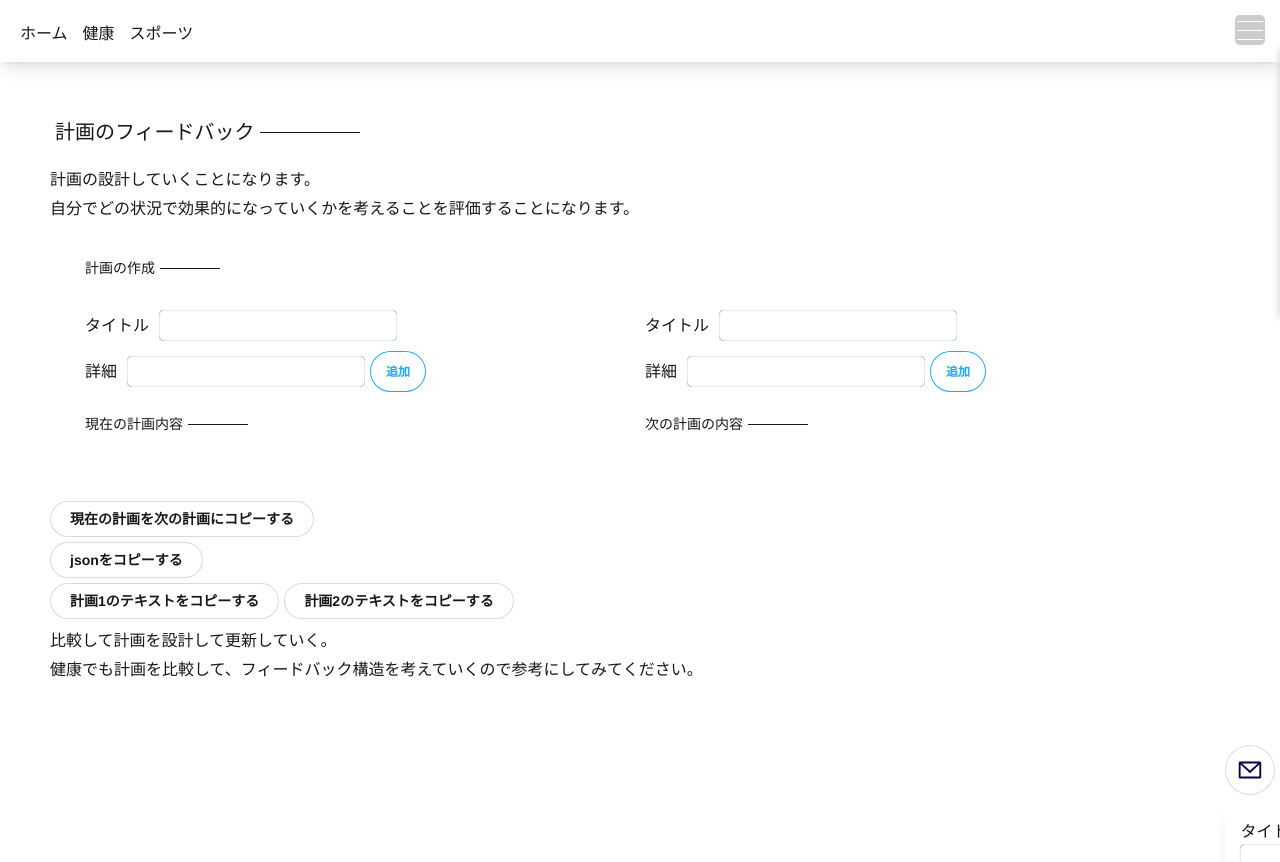
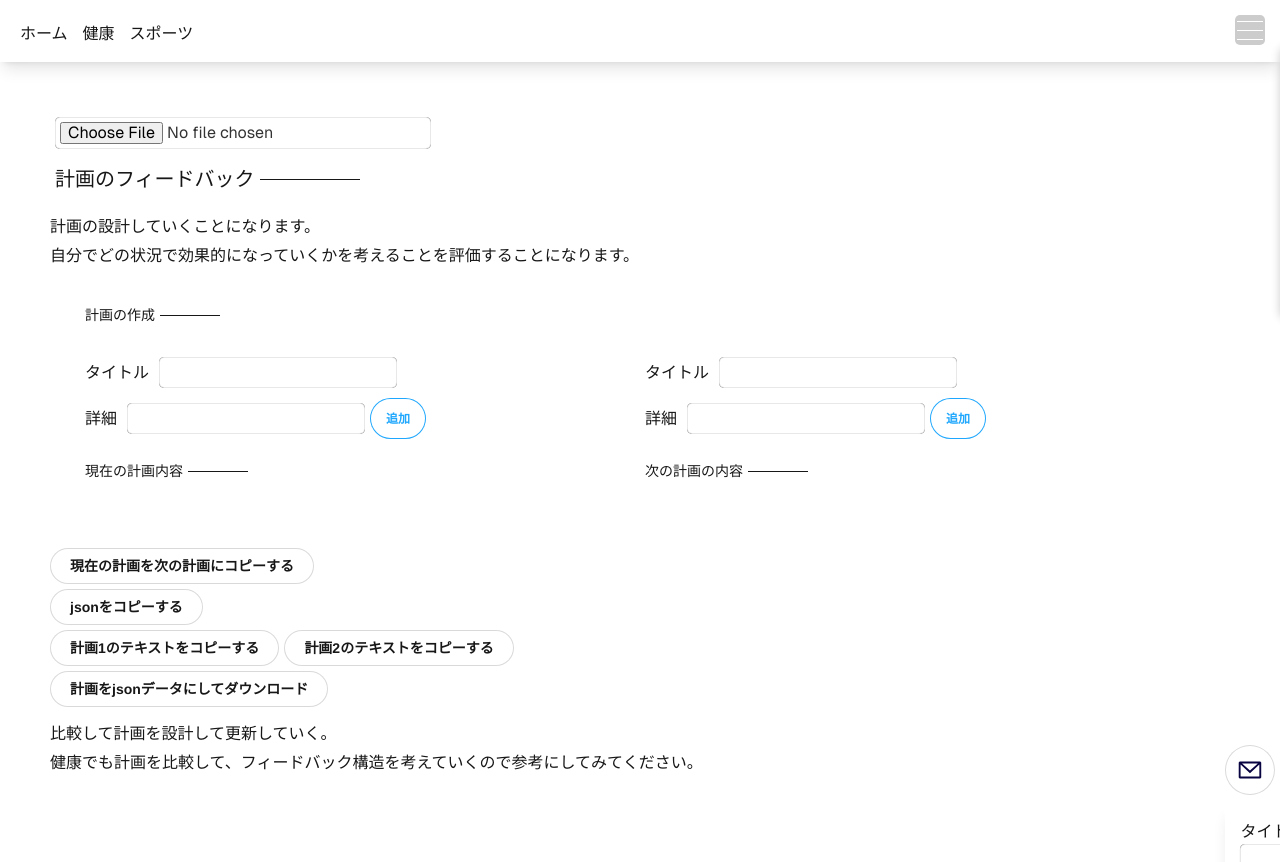
Before and after one commit to mindface/jsonpusher, a Next.js app: page /planFeedback in a window 1280 px wide. Built offline with nearby package versions, Linux system fonts and the light colour scheme.

Commit message:
settings json file output

```diff
--- a/src/components/CNextPlanItem.tsx
+++ b/src/components/CNextPlanItem.tsx
@@ -26,7 +26,7 @@ export default function CNextPlanItem(props: Props) {
 				/>
 			</div>
 			<div className={["next-plan-item__edit-wrap","relative",itemView ? styles.open : ""].join(" ")}>
-				<div className={`${styles["next-plan-item__edit"]} absolute p-2 top-0 left-0 w-[380px] bg-white shadow-lg rounded-lg`}>
+				<div className={`${styles["next-plan-item__edit"]} absolute p-2 top-0 right-0 w-[380px] bg-white shadow-lg rounded-lg`}>
 					<CNextPlanEdit type="edit" item={item} />
 				</div>
 			</div>
--- a/src/components/CPlanItem.tsx
+++ b/src/components/CPlanItem.tsx
@@ -26,7 +26,7 @@ export default function CPlanItem(props: Props) {
 				/>
 			</div>
 			<div className={["plan-item__edit-wrap","relative",itemView ? styles.open : ""].join(" ")}>
-				<div className={`${styles["plan-item__edit"]} absolute p-2 top-0 left-0 w-[380px] bg-white shadow-lg rounded-lg`}>
+				<div className={`${styles["plan-item__edit"]} absolute p-2 top-0 right-0 w-[380px] bg-white shadow-lg rounded-lg`}>
 					<CPlanEdit type="edit" item={item} />
 				</div>
 			</div>
--- a/src/components/SectionGrowthQuantification.tsx
+++ b/src/components/SectionGrowthQuantification.tsx
@@ -40,7 +40,7 @@ export default function SectionGrowthQuantification() {
 			<div className="flex">
 				<div className="w-[460px] sm:w-[580px] p-2">
 					<Title3h title="次の計画" size="small" />
-					{nextPlans.map((plan) => <p key={`plan${plan.connectId}`} className="pb-2">{plan.title}</p>)}
+					{nextPlans.map((plan) => <p key={`growthNextPlans${plan.connectId}`} className="pb-2">{plan.title}</p>)}
 				</div>
 				<div className="p-2">
 					<Textarea
--- a/src/components/SectionPlanFeedback.tsx
+++ b/src/components/SectionPlanFeedback.tsx
@@ -1,6 +1,7 @@
 "use client"
 import { Title3h } from "../stories/title3h/Title3h";
 import { Button } from "../stories/Button/Button";
+import { Input } from "../stories/Input/Input";
 
 import CPlanEdit from "../components/CPlanEdit";
 import CNextPlanEdit from "../components/CNextPlanEdit";
@@ -13,11 +14,49 @@ import { useStoreNextPlan } from "../store/planNext";
 import type { Plan } from "../type/plan";
 
 export default function SectionPlanFeedback() {
-	const { plans } = useStorePlan();
-	const { nextPlans, copyPlans } = useStoreNextPlan();
+	const { plans, setPlans } = useStorePlan();
+	const { nextPlans, copyPlans, setNextPlans } = useStoreNextPlan();
 
 	const copyAciton = () => {
 		copyPlans(plans);
+	}
+
+	const downloadJson = () => {
+		const fileName = "data.json";
+		const json = JSON.stringify({"plans":plans, "nextPlans":nextPlans});
+		const blob = new Blob([json], { type: 'application/json' });
+		const url = URL.createObjectURL(blob);
+
+		const a = document.createElement("a");
+		a.href = url;
+		a.download = fileName;
+		document.body.appendChild(a);
+		a.click();
+
+		document.body.removeChild(a);
+		URL.revokeObjectURL(url);
+	}
+
+	const setFileAction = (value: FileList) => {
+		const file = value[0];
+		if(file) {
+			const reader = new FileReader();
+			reader.onload = (e) => {
+				try {
+					const jsonData = JSON.parse(e.target?.result as string);
+					console.log(jsonData);
+					if(jsonData.plans) {
+						setPlans(jsonData.plans);
+					}
+					if(jsonData.nextPlans) {
+						setNextPlans(jsonData.nextPlans);
+					}
+				} catch (error) {
+					console.error("ファイルの内容が不正です。JSON形式のファイルを選択してください。");
+				}
+			}
+			reader.readAsText(file);
+		}
 	}
 
 	const copyJsonAciton = () => {
@@ -71,6 +110,9 @@ export default function SectionPlanFeedback() {
 
 	return (
 		<section className="section-skill-comparison">
+			<div className="pb-2">
+				<Input type="file" value="" onChange={(value) => { setFileAction(value as FileList) }} />
+			</div>
 			<Title3h title="計画のフィードバック" size="large" />
 			<div className="details">
 				<p className="text pb-2">計画の設計していくことになります。</p>
@@ -93,12 +135,17 @@ export default function SectionPlanFeedback() {
 				<div className="action-btns pb-4">
 					<p className="pb-2"><Button label="現在の計画を次の計画にコピーする" onClick={() => { copyAciton(); }} /></p>
 					<p className="pb-2"><Button label="jsonをコピーする" onClick={() => { copyJsonAciton(); }} /></p>
-					<div className="flex">
+					<div className="flex pb-2">
 						<p className="pr-2">
 							<Button label="計画1のテキストをコピーする" onClick={() => { copyTextAciton("1"); }} />
 						</p>
-						<Button label="計画2のテキストをコピーする" onClick={() => { copyTextAciton("2"); }} />
+						<p className="pr-2">
+							<Button label="計画2のテキストをコピーする" onClick={() => { copyTextAciton("2"); }} />
+						</p>
 					</div>
+					<p className="pb-2">
+						<Button label="計画をjsonデータにしてダウンロード" onClick={() => { downloadJson(); }} />
+					</p>
 				</div>
 				<p className="text pb-2">比較して計画を設計して更新していく。</p>
 				<p className="text pb-2">健康でも計画を比較して、フィードバック構造を考えていくので参考にしてみてください。</p>
--- a/src/components/SentEmailInfo.tsx
+++ b/src/components/SentEmailInfo.tsx
@@ -65,7 +65,7 @@ export default function SentEmailInfo() {
 								value={sendTitle}
 								label="タイトル"
 								className="auto"
-								onChange={(value) => { sendTitleSet(value) }}
+								onChange={(value) => { sendTitleSet(value as string) }}
 								max={1000}
 							/>
 						</div>
@@ -75,7 +75,7 @@ export default function SentEmailInfo() {
 								value={sendName}
 								label="ネーム"
 								className="auto"
-								onChange={(value) => { sendNameSet(value) }}
+								onChange={(value) => { sendNameSet(value as string) }}
 								max={1000}
 							/>
 						</div>
@@ -85,7 +85,7 @@ export default function SentEmailInfo() {
 								value={sendEmail}
 								label="メールアドレス"
 								className="auto"
-								onChange={(value) => { sendEmailSet(value) }}
+								onChange={(value) => { sendEmailSet(value as string) }}
 								max={1000}
 							/>
 						</div>
--- a/src/store/plan.ts
+++ b/src/store/plan.ts
@@ -6,6 +6,7 @@ interface StorePlan {
   isLoading: boolean,
 
   getPlans: () => void;
+  setPlans: (plans: Plan[]) => void;
   addPlan: (title:string,details: string) => void | { saveResult: string };
   updatePlan: (plan: Plan) => void | { saveResult: string };
   deletePlan: (planId: string) => void;
@@ -16,6 +17,11 @@ export const useStorePlan = create<StorePlan>((set, get) => ({
   plans: [],
   isLoading: false,
   getPlans: () => {},
+  setPlans: (plans) => {
+    set({
+      plans: plans,
+    });
+  },
   addPlan: (title:string,details: string) => {
     const plans = get().plans;
     const addPlan = {
--- a/src/store/planNext.ts
+++ b/src/store/planNext.ts
@@ -6,6 +6,7 @@ interface StorePlanNext {
   isLoading: boolean,
 
   getNextPlans: () => void;
+  setNextPlans: (plans: Plan[]) => void;
   addNextPlan: (title:string,details: string) => void | { saveResult: string };
   updateNextPlan: (plan: Plan) => void | { saveResult: string };
   deleteNextPlan: (planId: string) => void;
@@ -17,6 +18,11 @@ export const useStoreNextPlan = create<StorePlanNext>((set, get) => ({
   nextPlans: [],
   isLoading: false,
   getNextPlans: () => {},
+  setNextPlans: (plans) => {
+    set({
+      nextPlans: plans,
+    });
+  },
   addNextPlan: (title:string,details: string) => {
     const plans = get().nextPlans;
     const addPlan = {
@@ -31,7 +37,6 @@ export const useStoreNextPlan = create<StorePlanNext>((set, get) => ({
     });
   },
   updateNextPlan: (updatePlan: Plan) => {
-    console.log(updatePlan);
     const list = get().nextPlans.map((plan) => {
       if(plan.id === updatePlan.id) {
         return updatePlan;
--- a/src/stories/Input/Input.tsx
+++ b/src/stories/Input/Input.tsx
@@ -8,7 +8,7 @@ export interface InputProps {
 	label?: string;
 	min?: number;
 	max?: number;
-	onChange?: (value: string) => void;
+	onChange?: (value: string | FileList) => void;
 }
 
 export const Input = ({
@@ -39,7 +39,9 @@ export const Input = ({
 					min={min}
 					max={max}
 					onChange={(e) => {
-						if (onChange) {
+						if(type === "file" && onChange && e.target.files) {
+							onChange(e.target.files);
+						}else if (onChange) {
 							onChange(e.target.value);
 						}
 					}}
```
